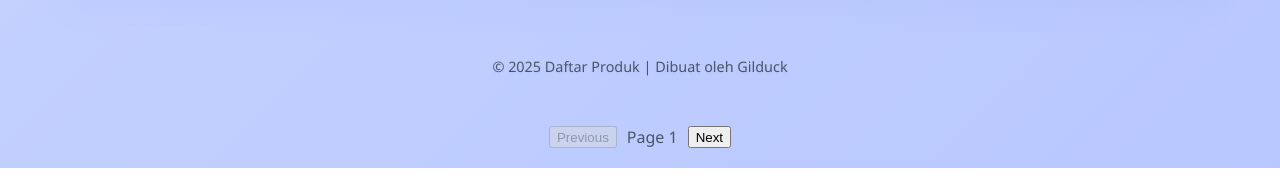
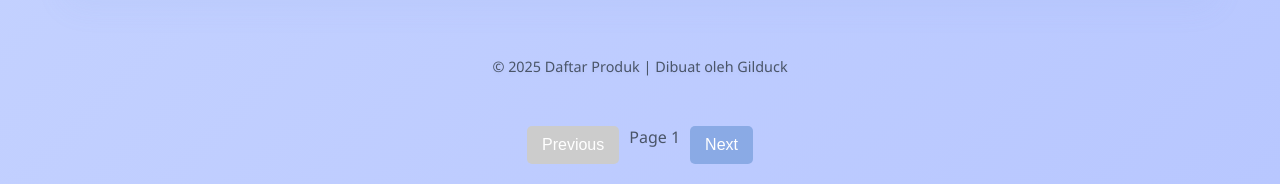
Before and after one commit to gilduck23/gilduck, a plain HTML site: page index.html in a window 1280 px wide. Shown: the part 4791-4975 px from the top of the page. Drawn offline with Linux system fonts and the light colour scheme.

Commit message:
Update style.css

```diff
--- a/style.css
+++ b/style.css
@@ -335,3 +335,21 @@ footer.dark-theme {
 .theme-toggle-container, .theme-switch, .slider, .day-label, .night-label {
     display: none !important; /* Pastikan elemen lama tidak terlihat */
 }
+
+/* test code */
+
+#prevPage, #nextPage {
+    padding: 10px 15px;
+    font-size: 1rem;
+    border: none;
+    background: #8AAAE5;
+    color: white;
+    cursor: pointer;
+    border-radius: 5px;
+    transition: background 0.3s;
+}
+
+#prevPage:disabled, #nextPage:disabled {
+    background: #ccc;
+    cursor: not-allowed;
+}
```
